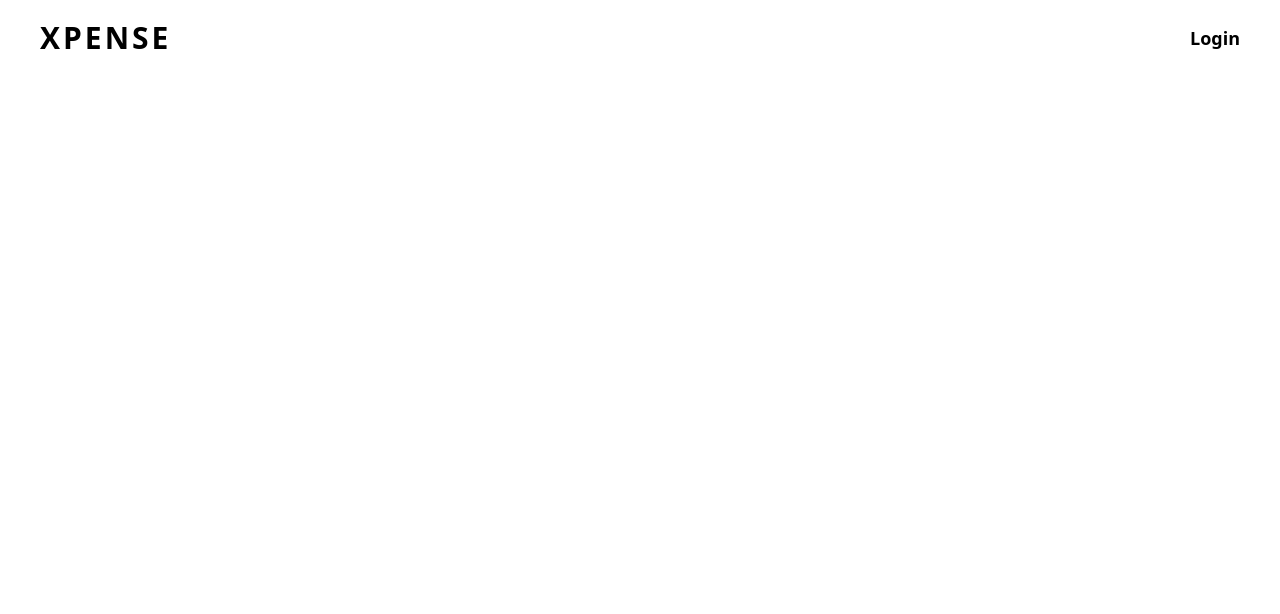
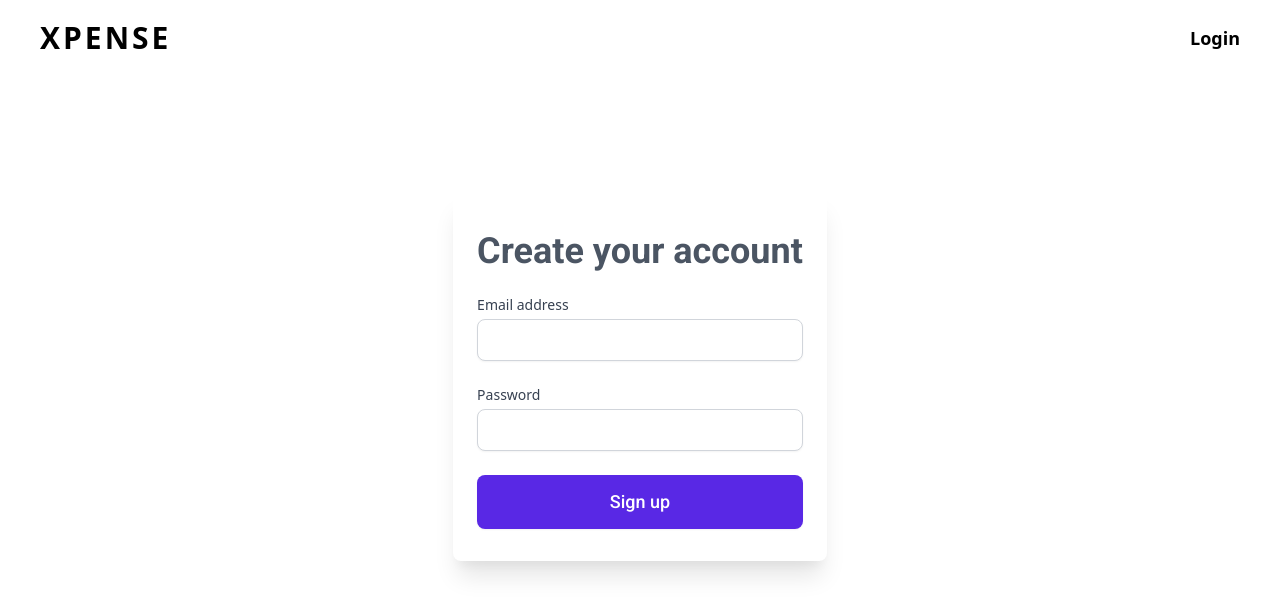
Before and after one commit to tarunfy/expense-tracker, a React (Create React App) app: page /signup in a window 1280 px wide. Shown: the top 614 px of the page. Built offline with nearby package versions, Linux system fonts and the light colour scheme.

Commit message:
signup page

```diff
--- a/src/index.css
+++ b/src/index.css
@@ -6,3 +6,10 @@
 .get-started-btn {
   @apply mt-10 flex justify-center w-36 border-0 rounded-lg bg-primary font-bold text-white px-4 py-3 transition-shadow duration-300 ease-in hover:shadow-primary;
 }
+
+input:-webkit-autofill,
+input:-webkit-autofill:hover,
+input:-webkit-autofill:focus,
+input:-webkit-autofill:active {
+  transition: background-color 5000s ease-in-out 0s;
+}
--- a/src/index.js
+++ b/src/index.js
@@ -6,8 +6,8 @@ import { BrowserRouter as Router, Switch, Route } from "react-router-dom";
 import { createStore } from "redux";
 import { Provider } from "react-redux";
 import Home from "./pages/Home";
-import SignIn from "./pages/SignIn";
 import LogIn from "./pages/LogIn";
+import SignUp from "./pages/SignUp";
 
 //const store = createStore(testReducer);
 
@@ -18,7 +18,7 @@ ReactDOM.render(
       <App />
       <Switch>
         <Route exact path="/" component={Home} />
-        <Route path="/signin" component={SignIn} />
+        <Route path="/signup" component={SignUp} />
         <Route path="/login" component={LogIn} />
       </Switch>
       {/*</Provider>*/}
--- a/src/pages/Home.js
+++ b/src/pages/Home.js
@@ -25,7 +25,7 @@ function Home() {
             Your personal expense manager designed to help
             <br /> you keep track of your day-to-day expense and income.
           </p>
-          <Link to="/signin">
+          <Link to="/signup">
             <div className="get-started-btn">Get Started</div>
           </Link>
         </div>
--- a/src/pages/SignIn.js
+++ /dev/null
@@ -1,9 +0,0 @@
-import React from "react";
-
-function SignIn() {
-  return (
-    <div className="container text-9xl text-center text-primary">SignIN</div>
-  );
-}
-
-export default SignIn;
--- /dev/null
+++ b/src/pages/SignUp.js
@@ -0,0 +1,58 @@
+import React from "react";
+
+function SignUp() {
+  return (
+    <div className="container flex flex-col justify-center h-hero  mx-auto items-center">
+      <div className="bg-white pt-10 pb-8 px-6 shadow-xl rounded-lg">
+        <h1 className="font-Roboto font-semibold text-center  text-gray-600 text-4xl mb-6">
+          Create your account
+        </h1>
+        <form className="mb-0 space-y-6">
+          <div>
+            <label
+              htmlFor="email"
+              className="block text-sm font-medium text-gray-700"
+            >
+              Email address
+            </label>
+            <div className="mt-1">
+              <input
+                type="email"
+                id="email"
+                autoComplete="email"
+                required
+                className="w-full border border-gray-300 px-3 py-2 rounded-lg shadow-sm focus:outline-none focus:border-indigo-600 focus:ring-1"
+              />
+            </div>
+          </div>
+          <div>
+            <label
+              htmlFor="password"
+              className="block text-sm font-medium text-gray-700"
+            >
+              Password
+            </label>
+            <div className="mt-1">
+              <input
+                type="password"
+                id="password"
+                required
+                className="w-full border border-gray-300 px-3 py-2 rounded-lg shadow-sm focus:outline-none focus:border-indigo-600 focus:ring-1"
+              />
+            </div>
+          </div>
+          <div>
+            <button
+              type="submit"
+              className="w-full flex justify-center py-3 px-4 border border-transparent shadow-sm bg-primary hover:opacity-95 font-Roboto font-medium text-white text-center text-lg rounded-lg focus:ring-2 focus:outline-none focus:ring-offset-2 focus:ring-indigo-600 "
+            >
+              Sign up
+            </button>
+          </div>
+        </form>
+      </div>
+    </div>
+  );
+}
+
+export default SignUp;
```
